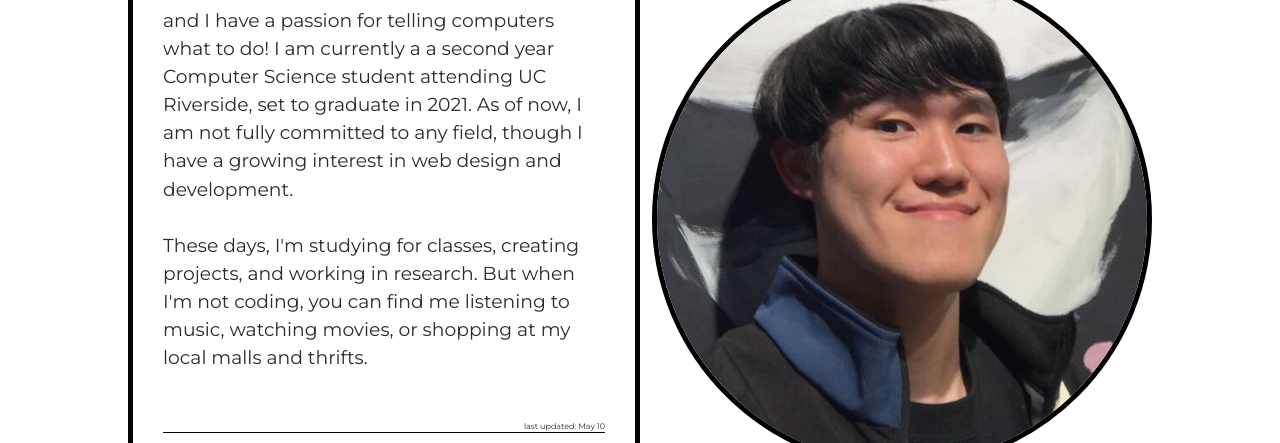
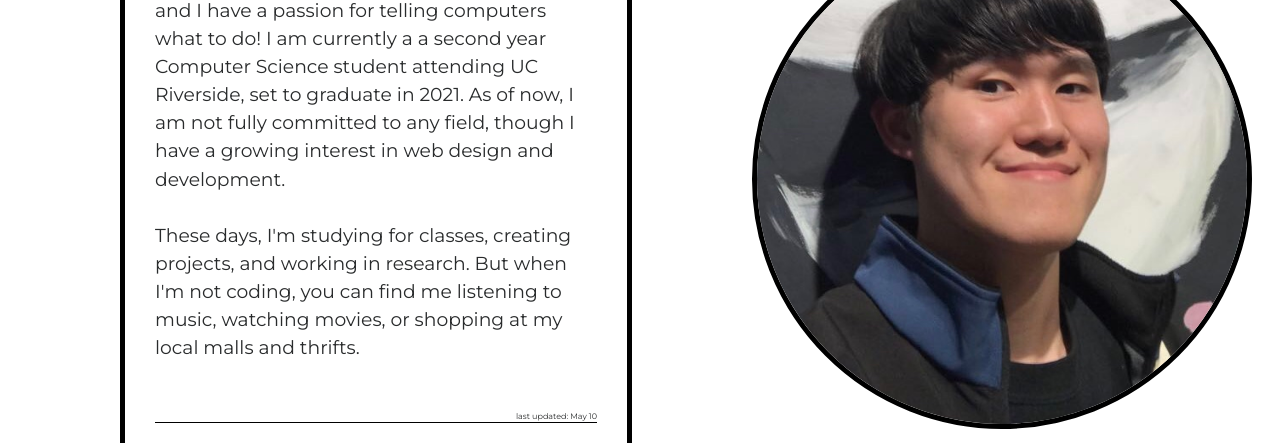
Before and after one commit to alex-cui/alex-cui, a plain HTML site: page index.html in a window 1280 px wide. Shown: the part 191-634 px from the top of the page. Drawn offline with nearby package versions, Linux system fonts and the light colour scheme.

Commit message:
minor edits

```diff
--- a/index.css
+++ b/index.css
@@ -1,6 +1,7 @@
 body {
     background:white;
     font-family:'Montserrat', sans-serif;
+/*    height:100%; width:100%;*/
 }
 
 #date {
@@ -17,12 +18,11 @@ body {
     border:5px black solid;
     border-radius:50%;
 
+    position:relative;
+    float:left;
 
-    position:absolute;
-    float:right;
-
-    right:10%;
-    top:20%;
+    top:15vh;
+    left:30vh;
 }
 
 .jumbotron {
@@ -30,15 +30,13 @@ body {
     border:5px black solid;
     background-color:white;
 
-    position:absolute;
+    position:relative;
+    float:left;
 
-    height:90%;
     width:40%;
 
-    top:50px;
-    left:10%;
-
-
+    top:5vh;
+    left:15vh;
 }
 
 .link {
```
Also changed, not shown: index.html (+3 -0 lines).
